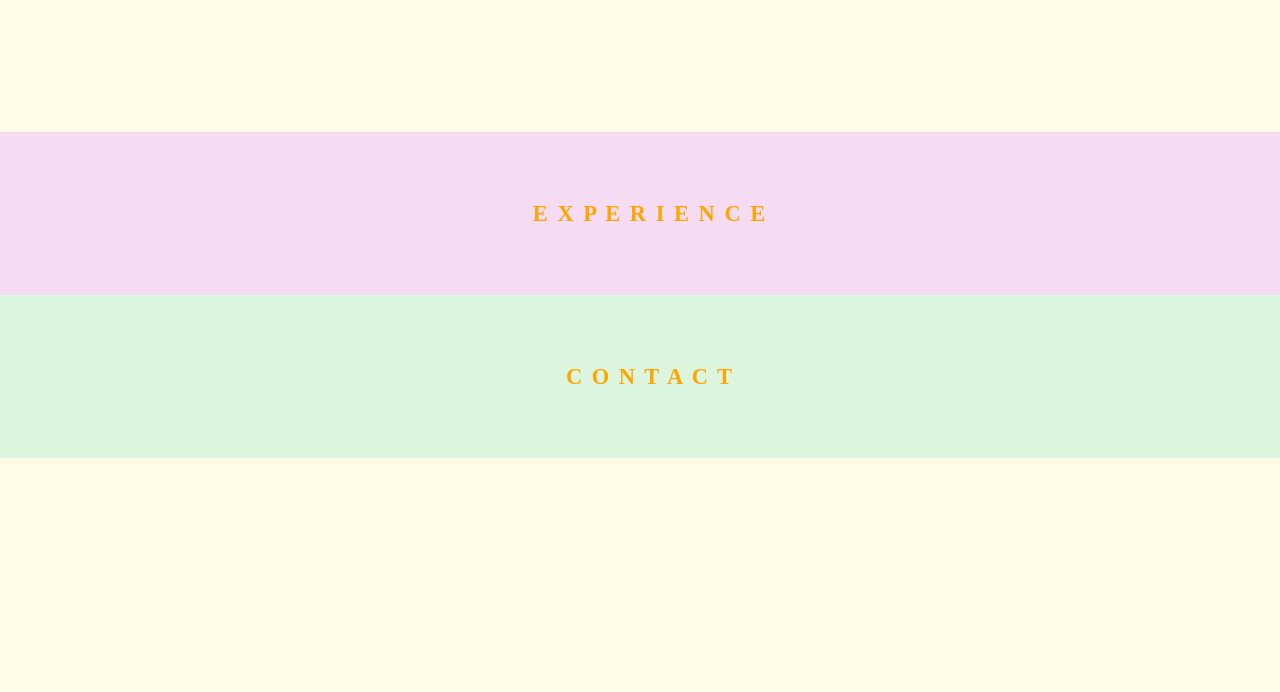
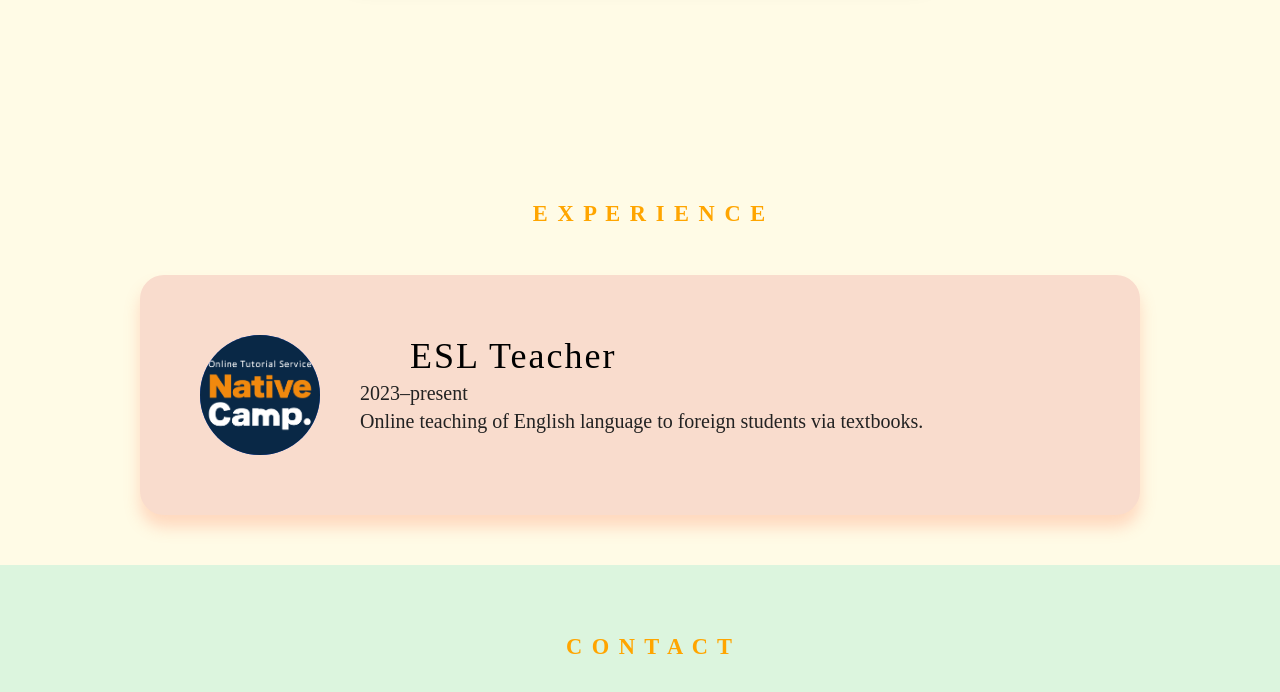
Before and after one commit to Boholjonna/MsJonna, a plain HTML site: page index.html in a window 1280 px wide. Shown: the part 6302-6994 px from the top of the page. Before the commit the page ends 6760 px from the top, so only its background shows below. Drawn offline with Linux system fonts and the light colour scheme; a web font is replaced by a local one.

Commit message:
updated experience

```diff
--- a/index.html
+++ b/index.html
@@ -169,6 +169,16 @@
 
     <section id="experience-section">
         <h1 > E X P E R I E N C E</h1>
+                        <div class="card-exp" id="cardExp">
+                            <div class="logo-exp">
+                            <img src="nc.png" alt="Profile Image">
+                            </div>
+                            <div class="content-exp">
+                            <h2>ESL Teacher</h2>
+                            <p>2023–present</p>
+                            <p>Online teaching of English language to foreign students via textbooks.</p>
+                            </div>
+                        </div>
     </section>
 
     <section id="contact-section">
--- a/script.js
+++ b/script.js
@@ -63,3 +63,15 @@ function showText(className) {
         }
     }
 }
+
+/*function to show the animation of elements when the scroll is in the area */
+const observer = new IntersectionObserver((entries) => {
+    entries.forEach(entry => {
+      if (entry.isIntersecting) {
+        entry.target.classList.add('show');
+      }
+    });
+  }, { threshold: 0.3 });
+
+  const cardExp = document.querySelector('.card-exp');
+  observer.observe(cardExp);
--- a/style.css
+++ b/style.css
@@ -420,18 +420,6 @@ h1 {
 
 
 
-
-
-
-    #experience-section {
-
-        background-color: rgb(245, 220, 243);
-
-
-
-
-    }
-
     #contact-section {
 
         background-color: rgb(220, 245, 222);
@@ -569,6 +557,59 @@ h1 {
   color: #c44b35;
 }
 
+.card-exp {
+  background-color: #f9dccd;
+  border-radius: 24px;
+  box-shadow: 0 12px 16px rgba(255, 135, 100, 0.3);
+  padding: 60px;
+  max-width: 1000px;
+  width: 100%;
+  display: flex;
+  align-items: flex-start;
+  gap: 40px;
+  opacity: 0;
+  transform: translateY(60px);
+  transition: opacity 1s ease, transform 1s ease;
+}
+
+.card-exp.show {
+  opacity: 1;
+  transform: translateY(0);
+}
+
+.logo-exp {
+  flex-shrink: 0;
+  width: 120px;
+  height: 120px;
+  border-radius: 50%;
+  background-color: #295df9;
+  overflow: hidden;
+  display: flex;
+  align-items: center;
+  justify-content: center;
+}
+
+.logo-exp img {
+  width: 100%;
+  height: 100%;
+  object-fit: cover;
+}
+
+.content-exp {
+  flex: 1;
+}
+
+.content-exp h2 {
+  margin: 0;
+  font-size: 36px;
+  color: #000;
+}
+
+.content-exp p {
+  margin: 5px 0 0;
+  font-size: 20px;
+  color: #222;
+}
 
 
 
```
Also changed, not shown: nc.png (added).
